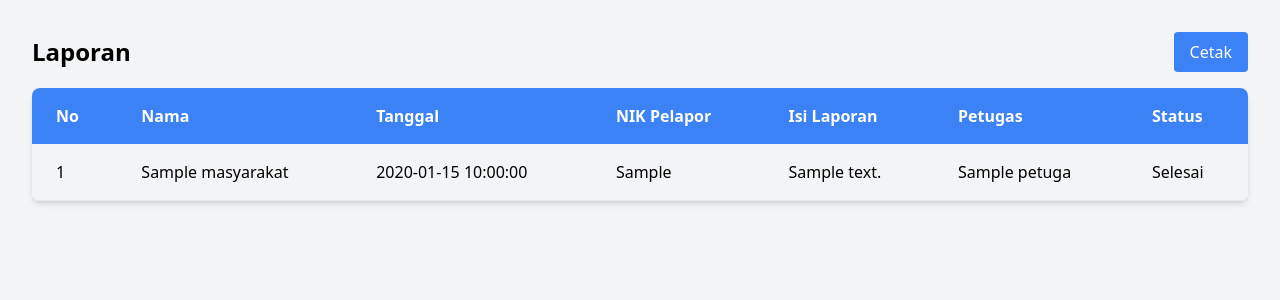
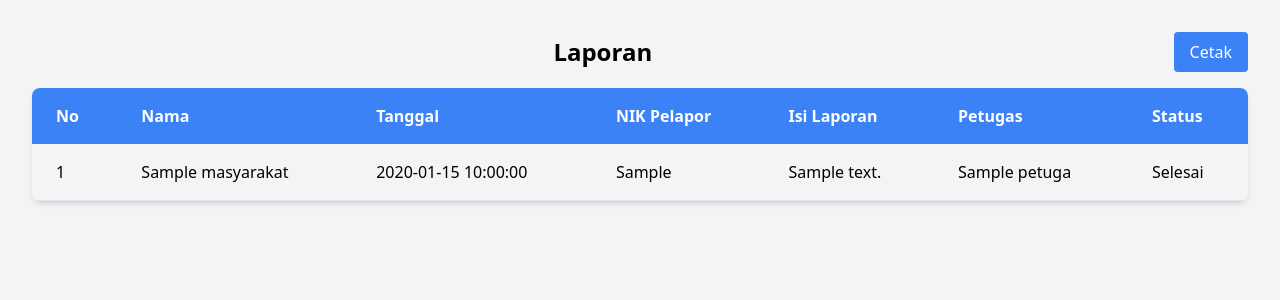
Before and after one commit to pplg-airlangga-samarinda-22/pm-autentifikasi-Requereves, a PHP site: page /laporan.php in a window 1280 px wide. Shown: the top 300 px of the page. Run offline with PHP 8.4, Linux system fonts and the light colour scheme; tables that the repository leaves empty or names only in its code hold one stand-in row (values such as "Sample post"); some libraries are stand-ins or nearby versions.

Commit message:
FRONT END JAGO NI BOSS

```diff
--- a/admin/laporan.php
+++ b/admin/laporan.php
@@ -13,8 +13,8 @@ require "../koneksi.php";
 </head>
 <body class="bg-gray-100 p-8">
 
-    <div class="flex justify-between items-center mb-4">
-        <h1 class="text-2xl font-bold">Laporan</h1>
+<div class="flex justify-between items-center mb-4">
+        <h1 class="text-2xl font-bold text-center w-full">Laporan</h1>
         <a href="javascript:window.print();" class="bg-blue-500 text-white px-4 py-2 rounded hover:bg-blue-700">Cetak</a>
     </div>
 
```
